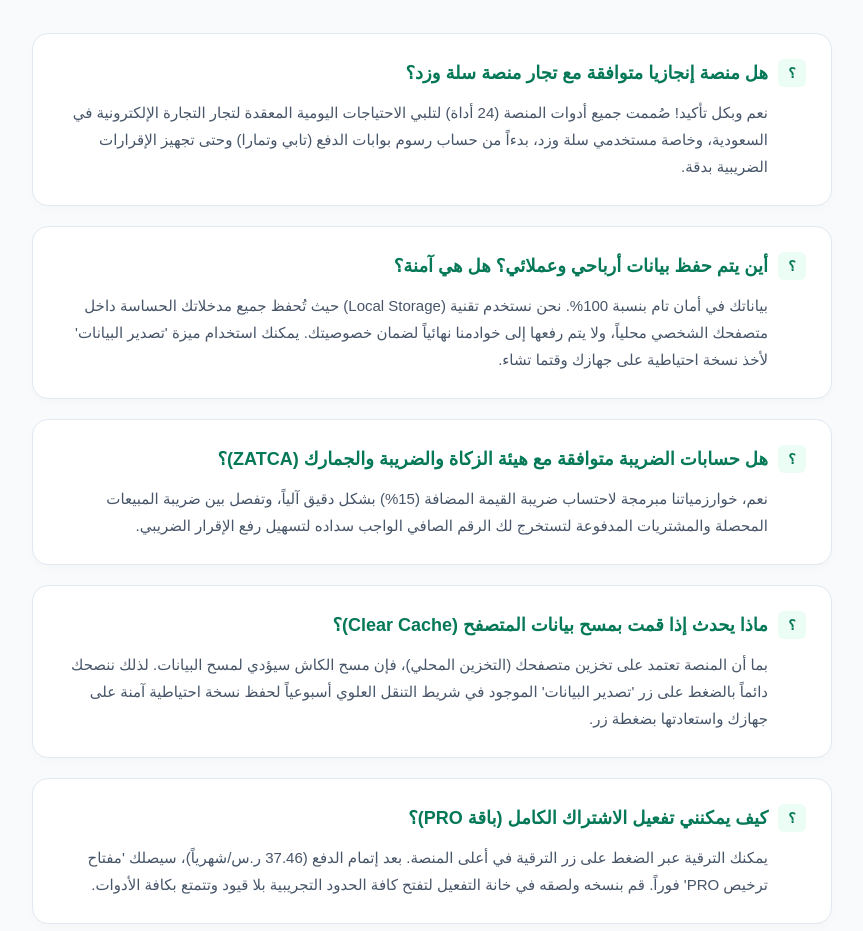
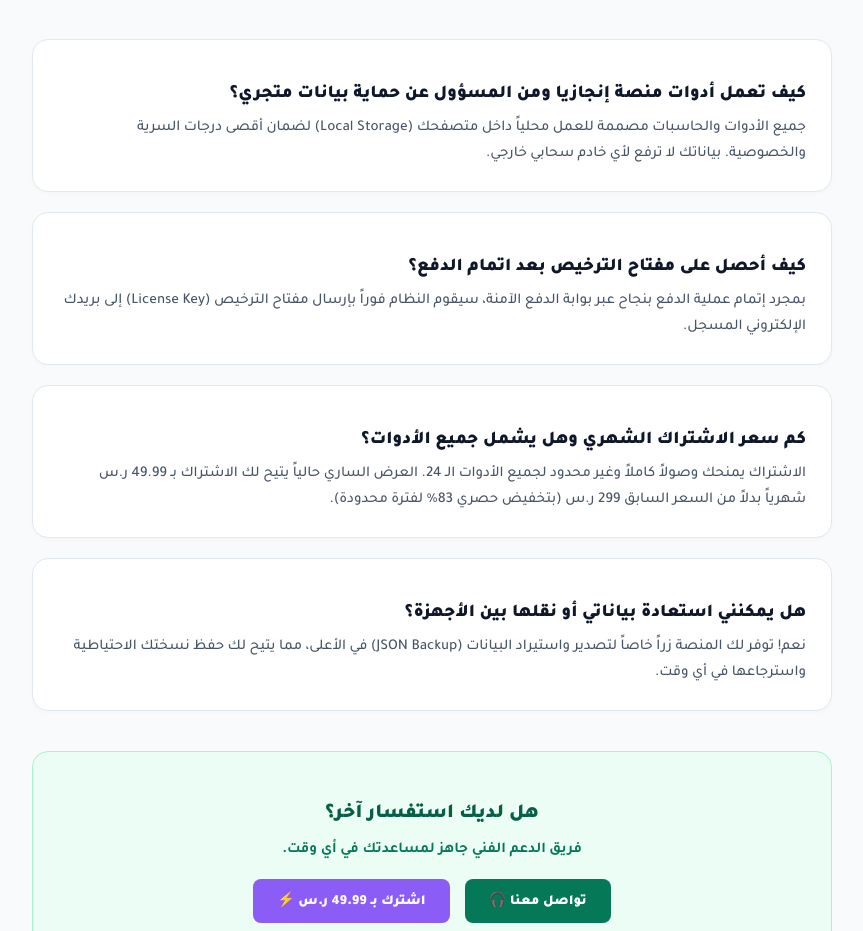
Before and after one commit to engaziasa-lang/engazia-app, a Next.js app: page /support/faq in a window 1280 px wide. Shown: the part 121-1052 px from the top of the page, without its empty margins (208-1071 px from the left). Built offline with nearby package versions, Linux system fonts and the light colour scheme.

Commit message:
Update page.tsx

```diff
--- a/app/support/faq/page.tsx
+++ b/app/support/faq/page.tsx
@@ -4,64 +4,57 @@ import React from 'react';
 import Link from 'next/link';
 
 export default function FAQPage() {
+  const LEMON_CHECKOUT_URL = 'https://enjazya.lemonsqueezy.com/checkout/buy/dce1dd80-3422-43ba-aed5-8ef2dcd38d6d';
+
   const faqs = [
     {
-      q: "هل منصة إنجازيا متوافقة مع تجار منصة سلة وزد؟",
-      a: "نعم وبكل تأكيد! صُممت جميع أدوات المنصة (24 أداة) لتلبي الاحتياجات اليومية المعقدة لتجار التجارة الإلكترونية في السعودية، وخاصة مستخدمي سلة وزد، بدءاً من حساب رسوم بوابات الدفع (تابي وتمارا) وحتى تجهيز الإقرارات الضريبية بدقة."
+      q: 'كيف تعمل أدوات منصة إنجازيا ومن المسؤول عن حماية بيانات متجري؟',
+      a: 'جميع الأدوات والحاسبات مصممة للعمل محلياً داخل متصفحك (Local Storage) لضمان أقصى درجات السرية والخصوصية. بياناتك لا ترفع لأي خادم سحابي خارجي.'
     },
     {
-      q: "أين يتم حفظ بيانات أرباحي وعملائي؟ هل هي آمنة؟",
-      a: "بياناتك في أمان تام بنسبة 100%. نحن نستخدم تقنية (Local Storage) حيث تُحفظ جميع مدخلاتك الحساسة داخل متصفحك الشخصي محلياً، ولا يتم رفعها إلى خوادمنا نهائياً لضمان خصوصيتك. يمكنك استخدام ميزة 'تصدير البيانات' لأخذ نسخة احتياطية على جهازك وقتما تشاء."
+      q: 'كيف أحصل على مفتاح الترخيص بعد اتمام الدفع؟',
+      a: 'بمجرد إتمام عملية الدفع بنجاح عبر بوابة الدفع الآمنة، سيقوم النظام فوراً بإرسال مفتاح الترخيص (License Key) إلى بريدك الإلكتروني المسجل.'
     },
     {
-      q: "هل حسابات الضريبة متوافقة مع هيئة الزكاة والضريبة والجمارك (ZATCA)؟",
-      a: "نعم، خوارزمياتنا مبرمجة لاحتساب ضريبة القيمة المضافة (15%) بشكل دقيق آلياً، وتفصل بين ضريبة المبيعات المحصلة والمشتريات المدفوعة لتستخرج لك الرقم الصافي الواجب سداده لتسهيل رفع الإقرار الضريبي."
+      q: 'كم سعر الاشتراك الشهري وهل يشمل جميع الأدوات؟',
+      a: 'الاشتراك يمنحك وصولاً كاملاً وغير محدود لجميع الأدوات الـ 24. العرض الساري حالياً يتيح لك الاشتراك بـ 49.99 ر.س شهرياً بدلاً من السعر السابق 299 ر.س (بتخفيض حصري 83% لفترة محدودة).'
     },
     {
-      q: "ماذا يحدث إذا قمت بمسح بيانات المتصفح (Clear Cache)؟",
-      a: "بما أن المنصة تعتمد على تخزين متصفحك (التخزين المحلي)، فإن مسح الكاش سيؤدي لمسح البيانات. لذلك ننصحك دائماً بالضغط على زر 'تصدير البيانات' الموجود في شريط التنقل العلوي أسبوعياً لحفظ نسخة احتياطية آمنة على جهازك واستعادتها بضغطة زر."
-    },
-    {
-      q: "كيف يمكنني تفعيل الاشتراك الكامل (باقة PRO)؟",
-      a: "يمكنك الترقية عبر الضغط على زر الترقية في أعلى المنصة. بعد إتمام الدفع (37.46 ر.س/شهرياً)، سيصلك 'مفتاح ترخيص PRO' فوراً. قم بنسخه ولصقه في خانة التفعيل لتفتح كافة الحدود التجريبية بلا قيود وتتمتع بكافة الأدوات."
+      q: 'هل يمكنني استعادة بياناتي أو نقلها بين الأجهزة؟',
+      a: 'نعم! توفر لك المنصة زراً خاصاً لتصدير واستيراد البيانات (JSON Backup) في الأعلى، مما يتيح لك حفظ نسختك الاحتياطية واسترجاعها في أي وقت.'
     }
   ];
 
   return (
     <div style={{ direction: 'rtl', fontFamily: 'Tajawal, sans-serif', backgroundColor: '#f8fafc', minHeight: '100vh', padding: '40px 20px' }}>
+      <link href="https://fonts.googleapis.com/css2?family=Tajawal:wght@400;500;700;800;900&display=swap" rel="stylesheet" />
+
       <div style={{ maxWidth: '800px', margin: '0 auto' }}>
 
-        {/* الهيدر وزر العودة */}
         <div style={{ display: 'flex', justifyContent: 'space-between', alignItems: 'center', marginBottom: '40px', flexWrap: 'wrap', gap: '15px' }}>
           <div>
             <h1 style={{ fontSize: '32px', fontWeight: 900, color: '#0f172a', margin: '0 0 10px 0' }}>الأسئلة الشائعة 💡</h1>
-            <p style={{ color: '#64748b', fontSize: '15px', margin: 0 }}>كل ما تحتاج معرفته عن منصة إنجازيا للحلول الرقمية</p>
+            <p style={{ color: '#64748b', fontSize: '15px', margin: 0 }}>إجابات وافية عن كل ما تحتاج لمعرفته حول منصة إنجازيا</p>
           </div>
           <Link href="/hub/sa" style={{ background: '#ffffff', border: '1px solid #cbd5e1', color: '#334155', padding: '10px 20px', borderRadius: '8px', textDecoration: 'none', fontWeight: 700, fontSize: '14px', boxShadow: '0 2px 4px rgba(0,0,0,0.02)' }}>← عودة للمنصة</Link>
         </div>
 
-        {/* قائمة الأسئلة والأجوبة */}
-        <div style={{ display: 'flex', flexDirection: 'column', gap: '20px' }}>
+        <div style={{ display: 'flex', flexDirection: 'column', gap: '20px', marginBottom: '40px' }}>
           {faqs.map((faq, index) => (
-            <div key={index} style={{ background: '#fff', padding: '25px', borderRadius: '16px', boxShadow: '0 4px 10px rgba(0,0,0,0.02)', border: '1px solid #e2e8f0' }}>
-              <h3 style={{ fontSize: '18px', fontWeight: 800, color: '#047857', margin: '0 0 12px 0', display: 'flex', gap: '10px', alignItems: 'center' }}>
-                <span style={{ background: '#ecfdf5', color: '#047857', width: '28px', height: '28px', display: 'flex', alignItems: 'center', justifyContent: 'center', borderRadius: '6px', fontSize: '14px', flexShrink: 0 }}>؟</span>
-                {faq.q}
-              </h3>
-              <p style={{ color: '#475569', fontSize: '15px', lineHeight: '1.8', margin: 0, paddingRight: '38px' }}>
-                {faq.a}
-              </p>
+            <div key={index} style={{ background: '#fff', padding: '25px', borderRadius: '16px', border: '1px solid #e2e8f0', boxShadow: '0 2px 4px rgba(0,0,0,0.02)' }}>
+              <h3 style={{ fontSize: '18px', fontWeight: 900, color: '#0f172a', marginBottom: '10px' }}>{faq.q}</h3>
+              <p style={{ color: '#475569', fontSize: '15px', lineHeight: '1.7', margin: 0, fontWeight: 500 }}>{faq.a}</p>
             </div>
           ))}
         </div>
 
-        {/* قسم التواصل مع الدعم الفني */}
-        <div style={{ marginTop: '40px', textAlign: 'center', background: '#0f172a', padding: '40px', borderRadius: '16px', color: '#fff', border: '1px solid #1e293b' }}>
-          <h3 style={{ fontSize: '20px', fontWeight: 900, marginBottom: '15px' }}>لم تجد إجابة لسؤالك؟</h3>
-          <p style={{ color: '#94a3b8', marginBottom: '25px', fontSize: '15px' }}>فريق الدعم الفني في إنجازيا متواجد دائماً لمساعدتك في أي استفسار تقني أو تجاري.</p>
-          <Link href="/support/contact" style={{ display: 'inline-block', background: '#047857', color: '#fff', padding: '12px 24px', borderRadius: '8px', textDecoration: 'none', fontWeight: 800, transition: 'background 0.3s' }}>
-            تواصل مع الدعم الفني 🎧
-          </Link>
+        <div style={{ background: '#ecfdf5', border: '1px solid #a7f3d0', padding: '30px', borderRadius: '16px', textAlign: 'center' }}>
+          <h3 style={{ color: '#065f46', fontSize: '20px', fontWeight: 900, marginBottom: '10px' }}>هل لديك استفسار آخر؟</h3>
+          <p style={{ color: '#047857', fontSize: '15px', marginBottom: '20px', fontWeight: 700 }}>فريق الدعم الفني جاهز لمساعدتك في أي وقت.</p>
+          <div style={{ display: 'flex', justifyContent: 'center', gap: '15px', flexWrap: 'wrap' }}>
+            <Link href="/support/contact" style={{ background: '#047857', color: '#fff', padding: '12px 24px', borderRadius: '8px', textDecoration: 'none', fontWeight: 900, fontSize: '14px' }}>تواصل معنا 🎧</Link>
+            <a href={LEMON_CHECKOUT_URL} target="_blank" rel="noopener noreferrer" style={{ background: '#8b5cf6', color: '#fff', padding: '12px 24px', borderRadius: '8px', textDecoration: 'none', fontWeight: 900, fontSize: '14px' }}>اشترك بـ 49.99 ر.س ⚡</a>
+          </div>
         </div>
 
       </div>
```
